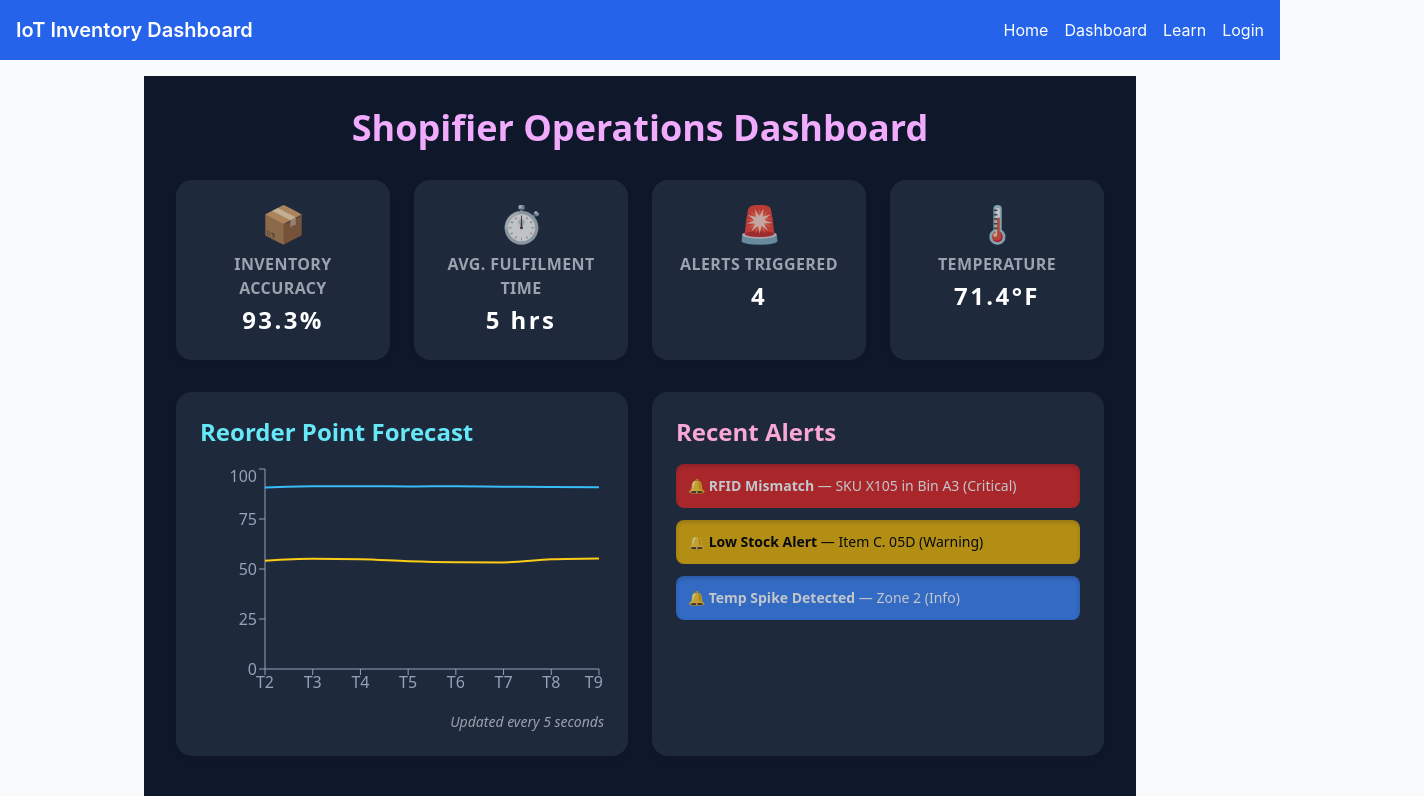
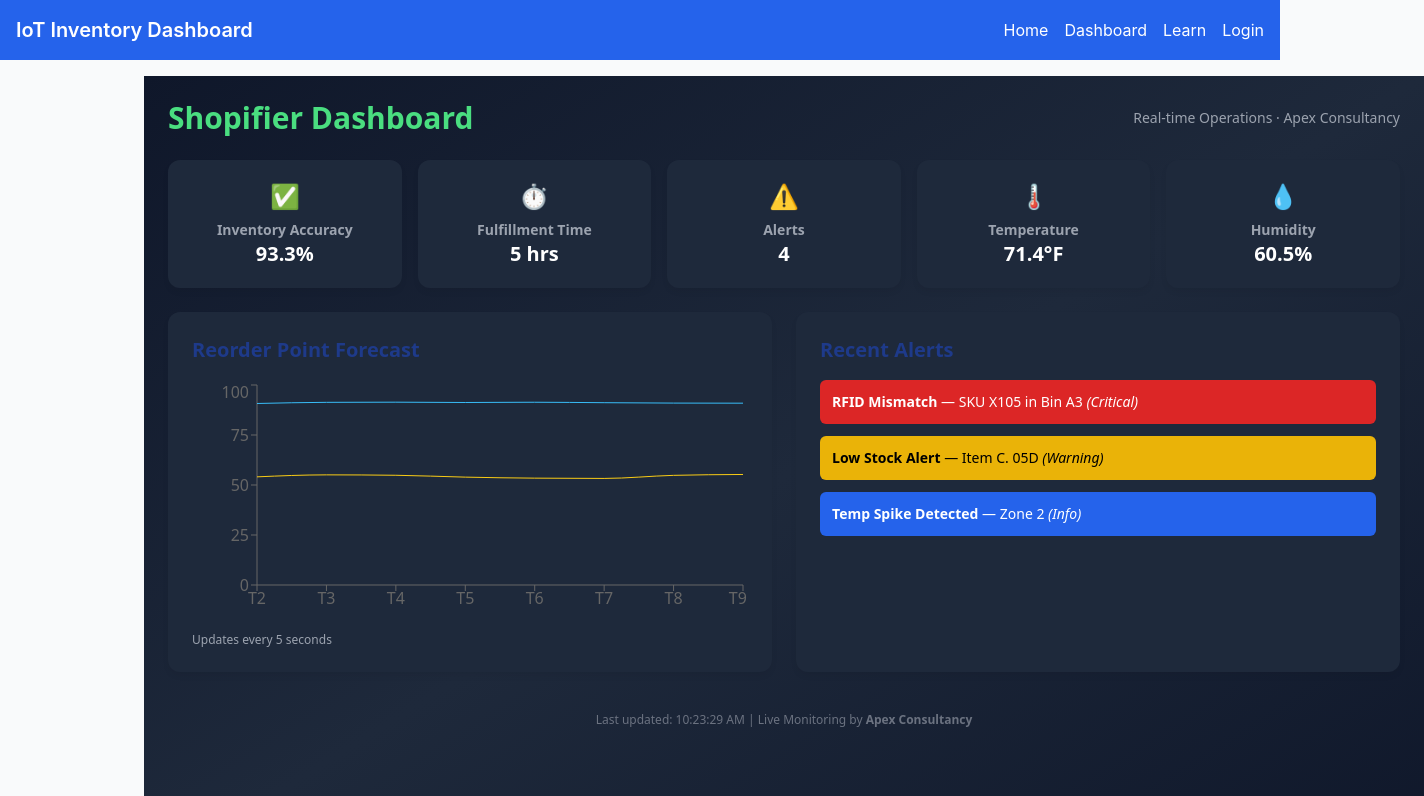
Before and after one commit to Apex-creators/IoT-Inventory-Dashboard, a Next.js app: page /dashboard in a window 1280 px wide. Shown: the top 796 px of the page, 1424 px wide, since content can reach past the window. Built offline with nearby package versions, Linux system fonts and the light colour scheme.

Commit message:
Update dashboard.js

```diff
--- a/src/pages/dashboard.js
+++ b/src/pages/dashboard.js
@@ -1,8 +1,8 @@
 // src/pages/dashboard.js
-import { useEffect, useState } from 'react';
+import { useEffect, useState } from "react";
 import {
   LineChart, Line, XAxis, YAxis, Tooltip, ResponsiveContainer,
-} from 'recharts';
+} from "recharts";
 
 const randomValue = (base, variation = 5) =>
   +(base + (Math.random() * variation - variation / 2)).toFixed(1);
@@ -47,53 +47,53 @@ export default function Dashboard() {
   }, []);
 
   return (
-    <div className="bg-[#0f172a] text-white min-h-screen w-full px-4 sm:px-6 lg:px-8 py-8 font-sans">
-      <h1 className="text-4xl font-bold mb-8 text-center text-fuchsia-300">Shopifier Operations Dashboard</h1>
+    <div className="bg-gradient-to-br from-slate-900 via-slate-800 to-slate-900 text-white min-h-screen w-screen p-6 font-sans overflow-x-hidden">
+      <header className="flex justify-between items-center mb-6">
+        <h1 className="text-2xl md:text-3xl font-bold text-green-400">Shopifier Dashboard</h1>
+        <p className="text-sm text-gray-400">Real-time Operations · Apex Consultancy</p>
+      </header>
 
-      <div className="grid grid-cols-2 md:grid-cols-4 gap-6 mb-8">
-        <Card title="Inventory Accuracy" value={`${inventoryAccuracy}%`} icon="📦" />
-        <Card title="Avg. Fulfilment Time" value={`${fulfillmentTime} hrs`} icon="⏱️" />
-        <Card title="Alerts Triggered" value={alertsCount} icon="🚨" />
+      <div className="grid grid-cols-2 md:grid-cols-5 gap-4 mb-6">
+        <Card title="Inventory Accuracy" value={`${inventoryAccuracy}%`} icon="✅" />
+        <Card title="Fulfillment Time" value={`${fulfillmentTime} hrs`} icon="⏱️" />
+        <Card title="Alerts" value={alertsCount} icon="⚠️" />
         <Card title="Temperature" value={`${temperature}°F`} icon="🌡️" />
+        <Card title="Humidity" value={`${humidity}%`} icon="💧" />
       </div>
 
-      <div className="grid grid-cols-1 xl:grid-cols-2 gap-6 mb-8">
-        <div className="bg-slate-800 p-6 rounded-2xl shadow-md hover:shadow-fuchsia-400 transition-shadow">
-          <h2 className="text-2xl font-semibold mb-4 text-cyan-300">Reorder Point Forecast</h2>
+      <div className="grid grid-cols-1 md:grid-cols-2 gap-6">
+        <div className="bg-slate-800 p-6 rounded-xl shadow-md">
+          <h2 className="text-xl font-semibold mb-4">Reorder Point Forecast</h2>
           <ResponsiveContainer width="100%" height={240}>
             <LineChart data={chartData}>
-              <XAxis dataKey="time" stroke="#94a3b8" />
-              <YAxis stroke="#94a3b8" />
+              <XAxis dataKey="time" />
+              <YAxis />
               <Tooltip />
-              <Line type="monotone" dataKey="accuracy" stroke="#38bdf8" strokeWidth={2} dot={false} isAnimationActive />
-              <Line type="monotone" dataKey="warning" stroke="#facc15" strokeWidth={2} dot={false} isAnimationActive />
+              <Line type="monotone" dataKey="accuracy" stroke="#38bdf8" />
+              <Line type="monotone" dataKey="warning" stroke="#facc15" />
             </LineChart>
           </ResponsiveContainer>
-          <p className="mt-2 text-sm text-gray-400 text-right italic">Updated every 5 seconds</p>
+          <p className="mt-3 text-xs text-gray-400">Updates every 5 seconds</p>
         </div>
 
-        <div className="bg-slate-800 p-6 rounded-2xl shadow-md">
-          <h2 className="text-2xl font-semibold mb-4 text-pink-300">Recent Alerts</h2>
+        <div className="bg-slate-800 p-6 rounded-xl shadow-md">
+          <h2 className="text-xl font-semibold mb-4">Recent Alerts</h2>
           <ul className="space-y-3 text-sm">
             {recentAlerts.map(alert => (
-              <li
-                key={alert.id}
-                className={`p-3 rounded-lg font-medium animate-pulse transition-all duration-300 ease-in-out shadow-inner shadow-black/20 hover:scale-105 ${
-                  alert.type === 'Critical' ? 'bg-red-600 text-white' :
-                  alert.type === 'Warning' ? 'bg-yellow-500 text-black' :
-                  'bg-blue-500 text-white'
-                }`}
-              >
-                🔔 <strong>{alert.message}</strong> — {alert.detail} ({alert.type})
+              <li key={alert.id} className={`p-3 rounded-md ${
+                alert.type === 'Critical' ? 'bg-red-600' :
+                alert.type === 'Warning' ? 'bg-yellow-500 text-black' :
+                'bg-blue-600'
+              }`}>
+                <strong>{alert.message}</strong> — {alert.detail} <span className="italic">({alert.type})</span>
               </li>
             ))}
           </ul>
         </div>
       </div>
 
-      <footer className="text-xs text-gray-500 text-center mt-10">
-        Live Data Simulation | Updated at {new Date().toLocaleTimeString()} <br />
-        © 2025 <strong className="text-fuchsia-300">Jerin Thomas · Apex Consultancy</strong>
+      <footer className="mt-10 text-center text-xs text-gray-500">
+        Last updated: {new Date().toLocaleTimeString()} | Live Monitoring by <strong>Apex Consultancy</strong>
       </footer>
     </div>
   );
@@ -101,10 +101,10 @@ export default function Dashboard() {
 
 function Card({ title, value, icon }) {
   return (
-    <div className="bg-slate-800 p-6 rounded-2xl shadow-md text-center hover:shadow-lg hover:shadow-cyan-300 transition-shadow">
-      <div className="text-4xl mb-2 animate-pulse">{icon}</div>
-      <h3 className="text-md text-gray-400 mb-1 uppercase tracking-wide">{title}</h3>
-      <p className="text-2xl font-extrabold text-white tracking-widest">{value}</p>
+    <div className="bg-slate-800 p-5 rounded-xl text-center shadow-md">
+      <div className="text-2xl mb-2">{icon}</div>
+      <h3 className="text-sm text-gray-400">{title}</h3>
+      <p className="text-xl font-bold">{value}</p>
     </div>
   );
 }
```
